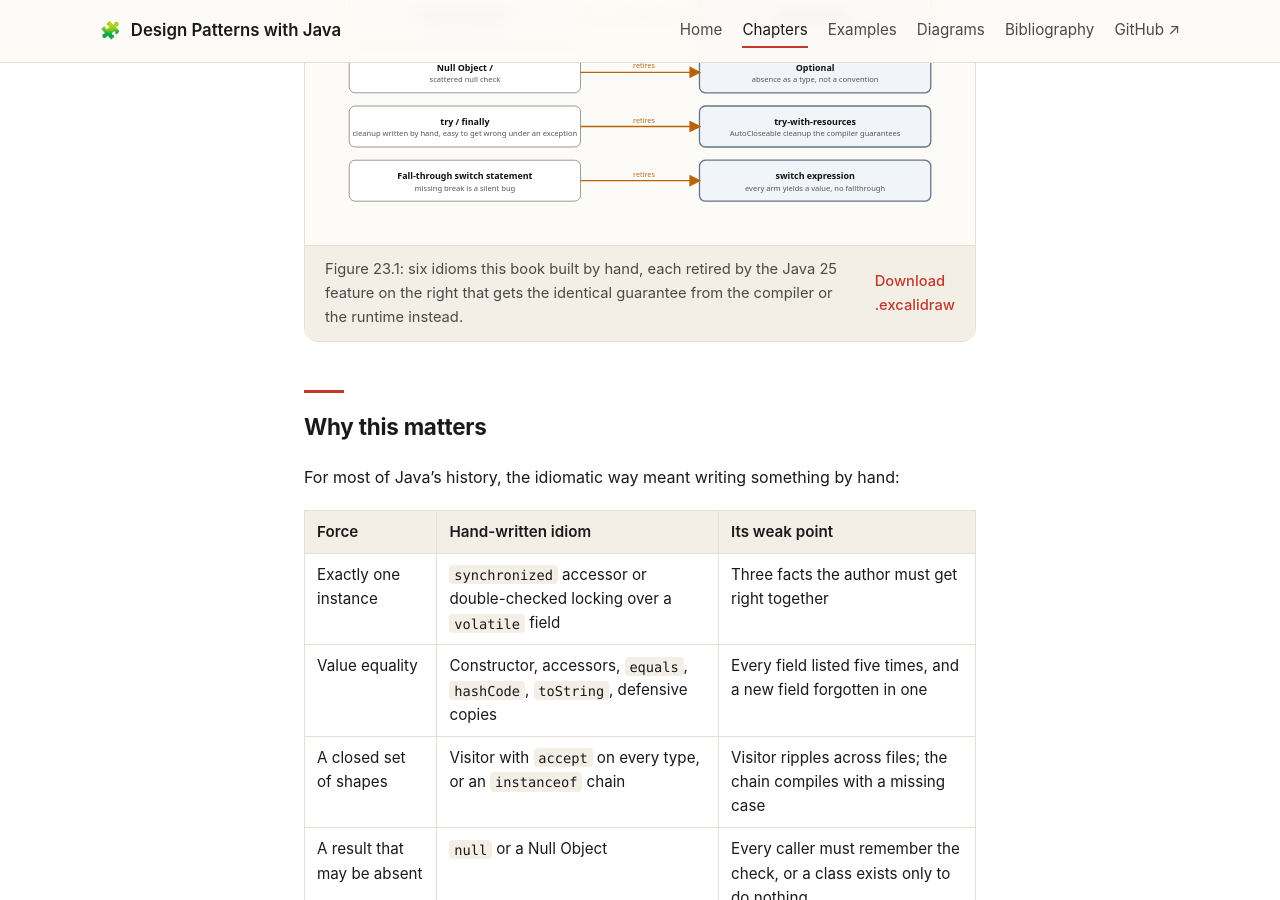
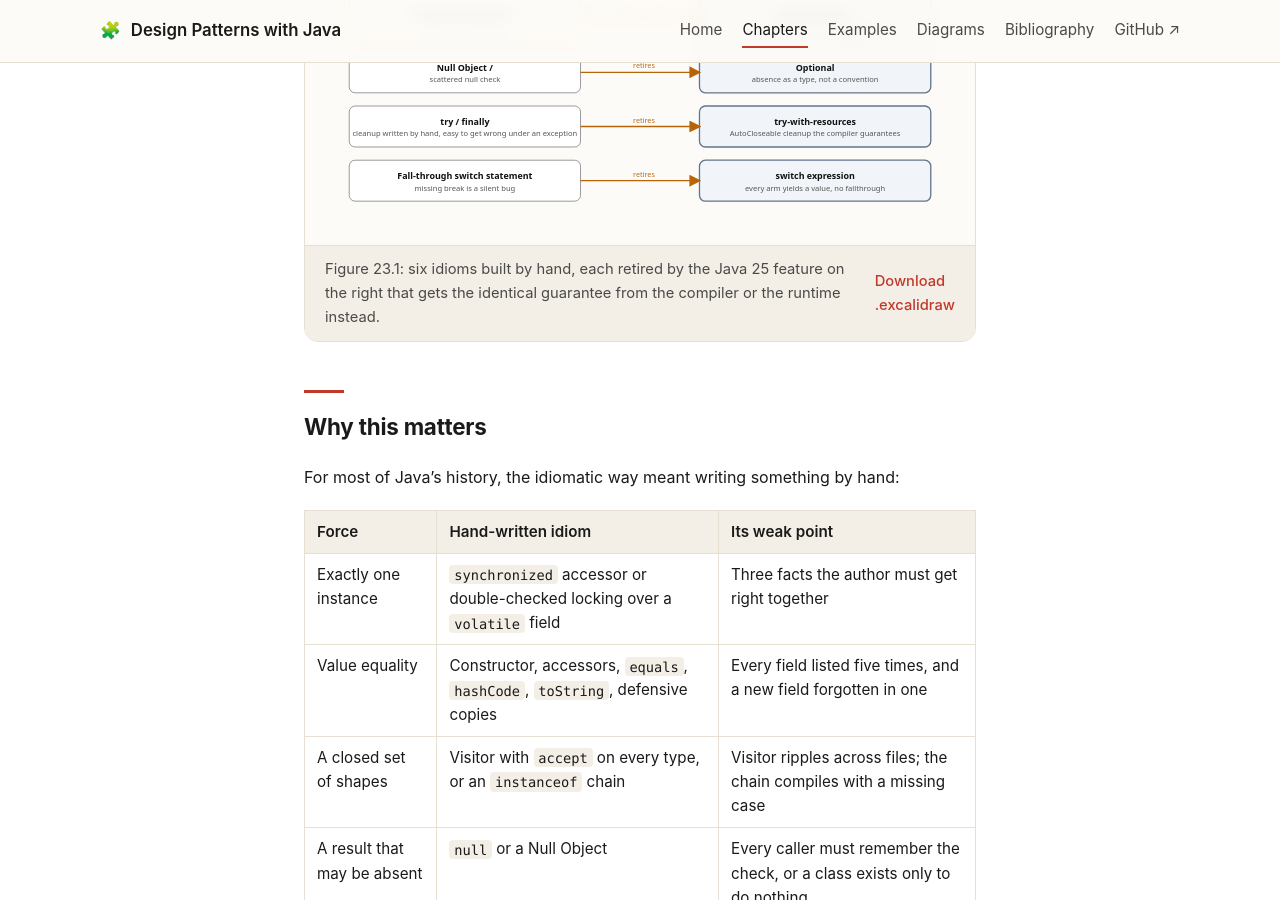
Before and after one commit to patterncatalyst/design-patterns-with-java, a Jekyll site: the page built from _docs/23-java-25-retires-classic-idioms.md, in a window 1280 px wide and 900 px high, scrolled down 1130 px. Built offline with Jekyll 4.4.1, drawn with Linux system fonts in a browser that asks for light colours.

Commit message:
docs(r17): figure 23.1 caption drops the self-reference

```diff
--- a/_data/diagrams.yml
+++ b/_data/diagrams.yml
@@ -192,7 +192,7 @@
   section: "Ch. 23"
   title: Which Java 25 feature retires which idiom
   caption: >-
-    Each classic idiom this book built by hand, paired with the Java 25 feature
+    Each classic idiom built by hand, paired with the Java 25 feature
     that gets the identical guarantee from the compiler or the runtime instead: the
     enum for the singleton, the record for the value class, sealed plus switch for
     the visitor, Optional for the null check.
--- a/_docs/23-java-25-retires-classic-idioms.md
+++ b/_docs/23-java-25-retires-classic-idioms.md
@@ -19,7 +19,7 @@ By the end of this chapter you can:
 - Return `Optional` from a lookup and compose past its absence with `map` and `orElse`.
 - Judge when an older idiom is still the right call, and spot generated code that reaches for a retired one.
 
-{% include excalidraw.html name="23-idiom-retirement-map" caption="Figure 23.1: six idioms this book built by hand, each retired by the Java 25 feature on the right that gets the identical guarantee from the compiler or the runtime instead." %}
+{% include excalidraw.html name="23-idiom-retirement-map" caption="Figure 23.1: six idioms built by hand, each retired by the Java 25 feature on the right that gets the identical guarantee from the compiler or the runtime instead." %}
 
 ## Why this matters
 
```
